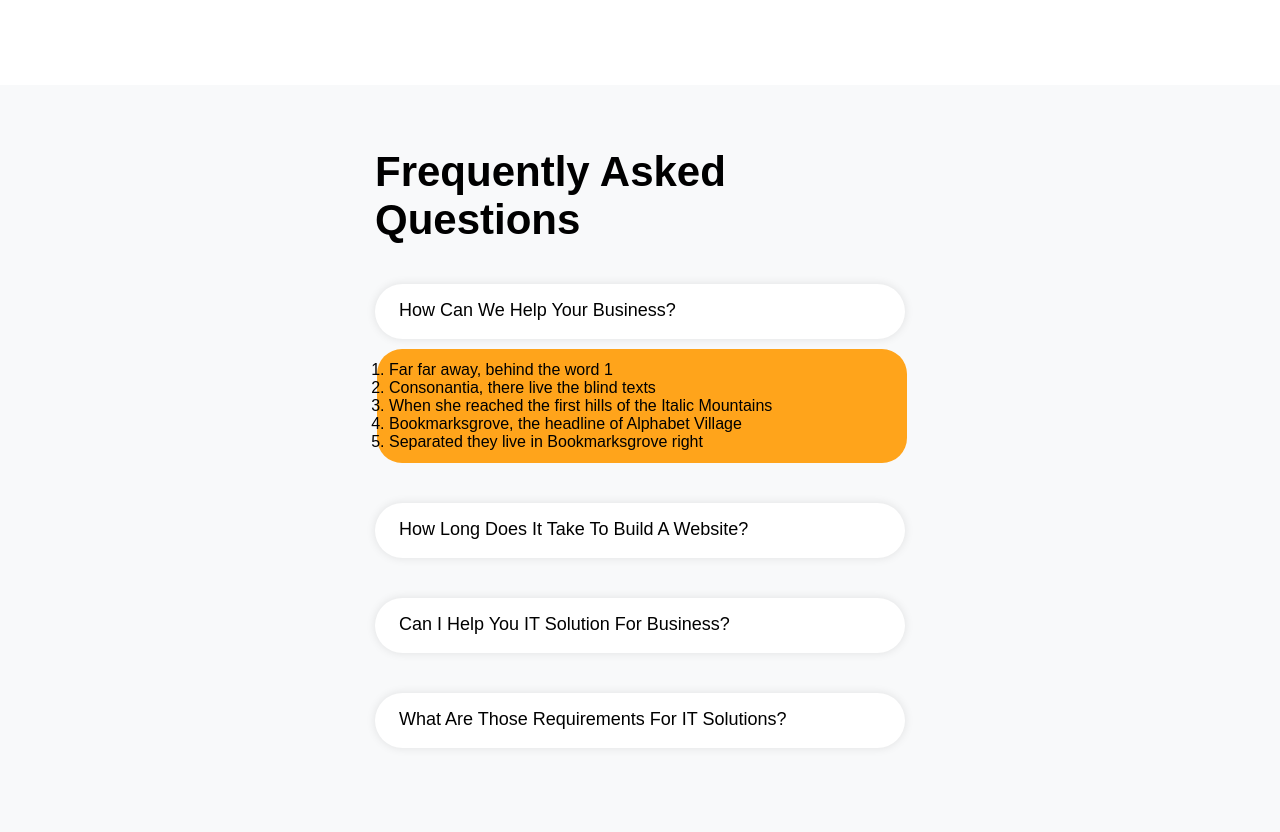
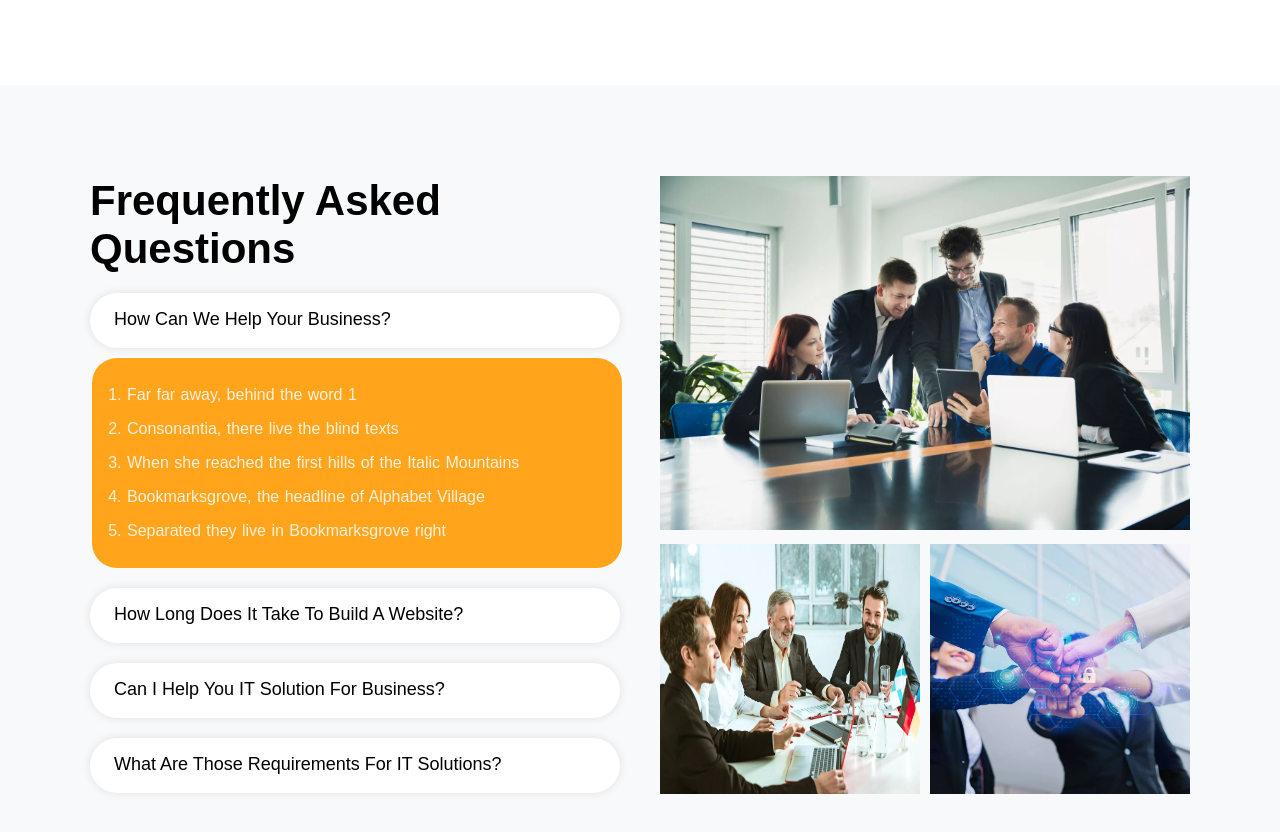
Before and after one commit to Naren-2001-k/React_Project, a React (Create React App) app: page / in a window 1280 px wide. Shown: the part 3200-4032 px from the top of the page. Built offline with nearby package versions, Linux system fonts and the light colour scheme; the HTML template or start-up script is replaced by a standard one.

Commit message:
11-May-2024

```diff
--- a/src/App.js
+++ b/src/App.js
@@ -12,6 +12,7 @@ import Department from "./components/navbar/Department/Department";
 import Banner3 from "./components/navbar/Banner3/Banner3";
 import Strategy from "./components/navbar/Strategy/Strategy";
 import Question_box from "./components/navbar/Question_box/Question_box";
+import { Card } from "./components/navbar/Cards/Card";
 function App() {
   return (
     <div className="App">
@@ -27,6 +28,7 @@ function App() {
       <Banner3 />
       <Strategy />
       <Question_box />
+      {/* <Card /> */}
     </div>
   );
 }
--- /dev/null
+++ b/src/components/navbar/Cards/Card.jsx
@@ -0,0 +1,38 @@
+import React from "react";
+import img1 from "../image/bg_1.jpg";
+import img2 from "../image/bullet.png";
+import img3 from "../image/light-bulb.png";
+import img4 from "../image/presentation.png";
+import "./card.css";
+const cardDetails = [
+  {
+    img: img1,
+    heading: "Knowledge is power",
+    content:
+      "Lorem ipsum dolor sit amet consectetur adipisicing elit. Nulla adipisci officia laudantium vel nam dolorem libero necessitatibus sit non numquam.",
+  },
+  {
+    img: img2,
+    heading: "Senior high school",
+    content:
+      "Lorem ipsum dolor sit amet consectetur adipisicing elit. Nulla adipisci officia laudantium vel nam dolorem libero necessitatibus sit non numquam.",
+  },
+];
+
+export const Card = () => {
+  return (
+    <main className="card">
+      {cardDetails.map((card, i) => {
+        return (
+          <section key={i} className="innerCard">
+            <div className="imgSection">
+              <img src={card.img} />
+            </div>
+            <h2>{card.heading}</h2>
+            <p>{card.content}</p>
+          </section>
+        );
+      })}
+    </main>
+  );
+};
--- /dev/null
+++ b/src/components/navbar/Cards/card.css
@@ -0,0 +1,29 @@
+.card {
+  background-color: green;
+  display: flex;
+  align-items: center;
+  justify-content: space-evenly;
+}
+.card .innerCard {
+  height: 300px;
+  width: 500px;
+  border-radius: 15px;
+  background-color: wheat;
+  border-radius: 20px;
+  display: flex;
+  align-items: center;
+  justify-content: space-evenly;
+  flex-direction: column;
+}
+.card .innerCard .imgSection {
+  height: 100px;
+  width: 100px;
+  border-radius: 7px;
+  overflow: hidden;
+}
+.card .innerCard .imgSection > img {
+  height: 100%;
+  width: 100%;
+  -o-object-fit: contain;
+     object-fit: contain;
+}/*# sourceMappingURL=card.css.map */
--- /dev/null
+++ b/src/components/navbar/Cards/card.scss
@@ -0,0 +1,29 @@
+.card{
+    background-color: green;
+    display: flex;
+    align-items: center;
+    justify-content: space-evenly;
+
+    .innerCard{
+        height: 300px;
+        width: 500px;
+        border-radius: 15px;
+        background-color: wheat;
+        border-radius: 20px;
+        display: flex;
+        align-items: center;
+        justify-content: space-evenly;
+        flex-direction: column;
+        .imgSection{
+            height: 100px;
+            width: 100px;
+            border-radius: 7px;
+            overflow: hidden;
+            &> img{
+                height: 100%;
+                width: 100%;
+                object-fit: contain;
+            }
+        }
+    }
+}
--- a/src/components/navbar/Question_box/Question.css
+++ b/src/components/navbar/Question_box/Question.css
@@ -6,14 +6,18 @@
   text-wrap: wrap;
   text-align: left;
   padding: 20px;
+  justify-content: center;
 }
-.Questions h1 {
+.Questions .question_box {
+  width: 100%;
+}
+.Questions .question_box h1 {
   font-size: 42px;
 }
-.Questions .button {
+.Questions .question_box .button {
   display: flex;
   width: 100%;
-  margin-top: 40px;
+  margin-top: 20px;
   padding: 16px 24px;
   height: 55px;
   background-color: white;
@@ -30,19 +34,18 @@
   margin-top: 10px;
   background-color: #FFA41B;
   border-radius: 25px;
-  padding: 12px;
+  padding: 20px;
   transition: all 1.5s ease;
   flex-direction: column;
 }
-.Questions .Answers ol {
-  line-height: 40px;
-  margin-left: 20px;
-  padding: 15px;
-  color: #FFF2EB;
-}
-.Questions .Answers ol li {
+.Questions .Answers li {
   font-size: 16px;
-  list-style-type: none;
+  list-style-type: decimal;
+  line-height: 34px;
+  margin-left: 15px;
+  word-spacing: 1px;
+  color: #FEF1DD;
+  letter-spacing: normal;
 }
 
 .hidden {
@@ -51,4 +54,35 @@
 
 .block {
   display: block;
+}
+
+.Images {
+  display: flex;
+  width: 570px;
+  flex-direction: column;
+  height: 715px;
+  padding: 20px;
+  overflow: hidden;
+  justify-content: center;
+}
+.Images .Images1 .first_image {
+  width: 100%;
+}
+.Images .Images2 {
+  display: flex;
+  width: 100%;
+  padding: 0px;
+  margin-top: 10px;
+  overflow: hidden;
+  justify-content: center;
+}
+.Images .Images2 .second_image {
+  height: 250px;
+  width: 260px;
+  margin-right: 10px;
+  margin-left: 0px;
+}
+.Images .Images2 .third_image {
+  height: 250px;
+  width: 260px;
 }/*# sourceMappingURL=Question.css.map */
--- a/src/components/navbar/Question_box/Question.scss
+++ b/src/components/navbar/Question_box/Question.scss
@@ -6,13 +6,17 @@
     text-wrap: wrap;
     text-align: left;
     padding: 20px;
+    justify-content: center;
+    .question_box{
+width: 100%;
+
     h1{
         font-size: 42px;
     }
     .button{
         display: flex;
         width:100%;
-        margin-top: 40px;
+        margin-top: 20px;
         padding: 16px 24px;
         height:55px;
         background-color: white;
@@ -22,29 +26,28 @@
         font-weight: 500;
         transition: all 1.5s ease;
     }
-.Answers{
+    }
+    .Answers{
 display: flex;
 width:100%;
 margin-left: 2px;
 margin-top: 10px;
 background-color: #FFA41B;
 border-radius: 25px;
-padding: 12px;
+padding: 20px;
 transition: all 1.5s ease;
 flex-direction: column;
-ol{
-    line-height: 40px;
-    margin-left: 20px;
-    padding: 15px;
-color: #FFF2EB;
-    li{
+li{
 font-size: 16px;
-list-style-type: none;
+list-style-type:decimal;
+line-height: 34px;
+margin-left: 15px;
+word-spacing: 1px;
+color: #FEF1DD;
+letter-spacing: normal;
     }
 }
 }
-}
-
 .hidden{
     display:  none !important;
 }
@@ -52,3 +55,35 @@ list-style-type: none;
 .block{
     display: block;
 }
+.Images{
+    display: flex;
+    width:570px;
+    flex-direction: column;
+    height: 715px;
+    padding: 20px;
+    overflow: hidden;
+    justify-content: center;
+    .Images1{
+    .first_image{
+        width:100%;
+    }
+    }
+    .Images2{
+        display: flex;
+    width:100%;
+    padding: 0px;
+    margin-top: 10px;
+    overflow: hidden;
+    justify-content: center;
+    .second_image{
+        height: 250px;
+        width:260px;
+        margin-right: 10px;
+        margin-left: 0px;
+    }
+    .third_image{
+        height: 250px;
+        width:260px;
+    }
+    }
+}
--- a/src/components/navbar/Question_box/Questions.jsx
+++ b/src/components/navbar/Question_box/Questions.jsx
@@ -1,7 +1,10 @@
-import React, { useState } from 'react';
+import React, { useState } from "react";
 import "./Question.css"; // Assuming you have a CSS file named Question.css
 import data from "./question.json";
-
+import Image1 from "../image/about.jpg";
+import Image2 from "../image/bg_1.jpg";
+import Image3 from "../image/work-2.jpg";
+// import { Card } from "../Cards/Card";
 function Questions(props) {
   const [selectedQuestion, setSelectedQuestion] = useState(0);
 
@@ -10,24 +13,29 @@ function Questions(props) {
     setSelectedQuestion(index);
   };
 
-
-
   return (
     <>
       <div className="Questions">
+        <div className="question_box">
           <h1>Frequently Asked Questions</h1>
-        {data && data.map((question, parentIndex) => {
+          {data &&
+            data.map((question, parentIndex) => {
               return (
                 <>
-            <div className='button' key={parentIndex} onClick={(e)=> handleQuestionClick(e,parentIndex)}>
+                  <div
+                    className="button"
+                    key={parentIndex}
+                    onClick={(e) => handleQuestionClick(e, parentIndex)}
+                  >
                     {question.question}
                   </div>
-            <ol className={`Answers ${parentIndex == selectedQuestion ? "block " : "hidden"}`}>
+                  <ol
+                    className={`Answers ${
+                      parentIndex == selectedQuestion ? "block " : "hidden"
+                    }`}
+                  >
                     {question.answers.map((answer, index) => {
-                  return (
-                      <li  key={index}>{`${answer}`}</li>
-
-                )
+                      return <li key={index}>{`${answer}`}</li>;
                     })}
                   </ol>
                 </>
@@ -41,7 +49,16 @@ function Questions(props) {
         )}
       </div> */}
         </div>
-
+      </div>
+      <div className="Images">
+        <div className="Images1">
+          <img className="first_image" src={Image1} alt="" />
+        </div>
+        <div className="Images2">
+          <img className="second_image" src={Image2} alt="" />
+          <img className="third_image" src={Image3} alt="" />
+        </div>
+      </div>
     </>
   );
 }
--- a/src/components/navbar/fourthcontainer/subfour.css
+++ b/src/components/navbar/fourthcontainer/subfour.css
@@ -4,4 +4,4 @@
   position: absolute;
   bottom: 0px;
   left: 900px;
-}/*# sourceMappingURL=subfour.css.map */
+} /*# sourceMappingURL=subfour.css.map */
```
Also changed, not shown: 2 other files (tests, documents, lock files or other folders). Lines whose indentation alone changed are shown as unchanged.
